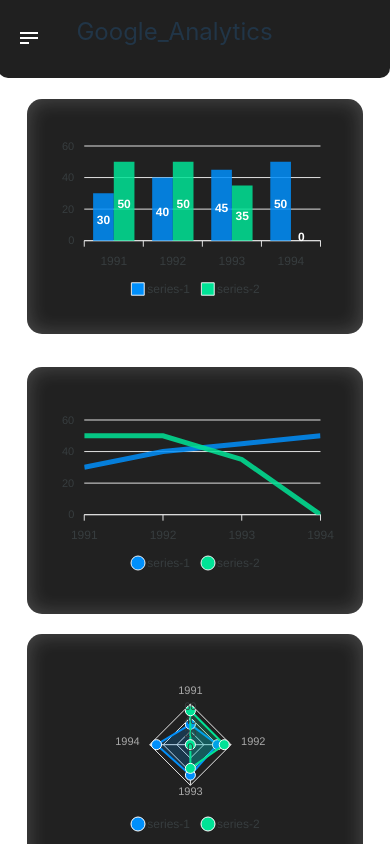
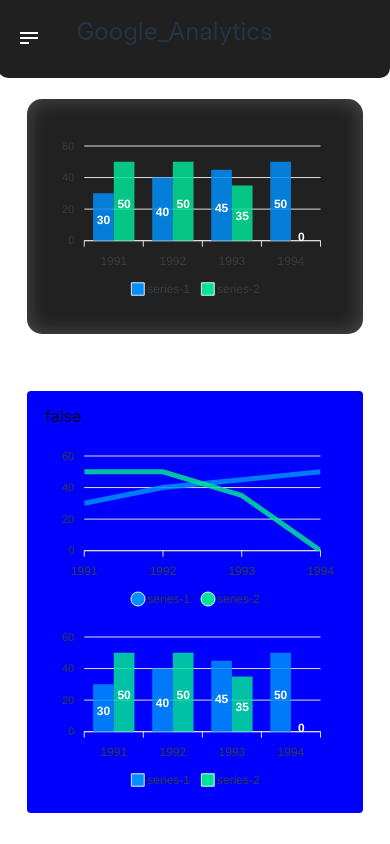
Before and after one commit to Ali-Azimi00/Analytics, a React (Vite) app: page /GA in a window 390 px wide. Shown: the top 844 px of the page. Built offline with nearby package versions, Linux system fonts and the light colour scheme.

Commit message:
title logo added, responsiveness being adjusted (flexbox)

```diff
--- a/index.html
+++ b/index.html
@@ -3,7 +3,7 @@
 
 <head>
   <meta charset="UTF-8" />
-  <link rel="icon" type="image/svg+xml" href="/vite.svg" />
+  <link rel="icon" type="image/svg+xml" href="/src/assets/AAlogo.png" />
   <!-- <meta name="viewport" content="width=device-width, initial-scale=1.0" /> -->
   <title>AA_Analytics</title>
 </head>
--- a/src/pages/GoogleAnalytics.jsx
+++ b/src/pages/GoogleAnalytics.jsx
@@ -1,44 +1,76 @@
 import React from 'react'
 import './analytics.css';
 import Grid from '@mui/material/Grid';
+import Card from '@mui/material/Card';
+import Chart from '../components/chart'
+// import { CardContent } from '@mui/material';
+import useMediaQuery from '@mui/material/useMediaQuery';
 
-import Chart from '../components/chart'
+function GA() {
+
+    const wMatch = useMediaQuery('(min-width:600px)');
+
+    console.log('change?', typeof wMatch)
 
 
 
-function GA() {
 
     return (
         <React.Fragment>
             {/* <h1 style={{ textAlign: "center" }}>Google Analytics</h1> */}
             <div className="boxes" style={{ padding: "5%", width: '90%', alignItems: 'flex-end' }} >
 
-
                 {/* try adding a second Grid container */}
                 <div>
                     <Grid container
-                        rowSpacing={2}
-                        columnSpacing={{ xs: 5, sm: 5, md: 5, lg: 10 }}
-                    // style={{ marginBottom: '2%' }}
+                        rowSpacing={5}
+                        columnSpacing={{ xs: 5, sm: 5, md: 5, lg: 5 }}
+                    // style={{ display: 'table', width: '100%' }}
                     >
-                        <Grid item xs={12} sm={12} md={9} lg={6}>
-                            <div className='aCard'>
+                        <Grid item xs={12} sm={12} md={9} lg={9}>
+                            <div className='aCard'
+                            // style={{ minHeight: '2vw', maxHeight: '65%' }}
+                            >
                                 <div>{<Chart type='bar' />}</div>
                             </div>
 
                         </Grid>
-                        <Grid item xs={12} sm={12} md={3} lg={6}>
-                            <div className='aCard'
-                                style={{ minHeight: '85%' }}
-                            >
-                                <div>{<Chart type='line' />}</div>
-                            </div>
+                        <Grid item xs={12} sm={12} md={3} lg={3} sx={{ display: "" }}>
+                            <Card
+                                variant='outline'
+                                sx={{
+                                    // background: 'transparent',
+                                    backgroundColor: `${wMatch ? 'red' : 'blue'}`,
+                                    // backgroundColor: 'blue',
+                                    //flexWrap 'wrap'fixes {lg}
+                                    display: 'flex',
+                                    flexWrap: 'wrap',
+                                    alignItems: "center",
+                                    justifyContent: 'center',
+                                    width: '100%',
+                                    height: '100%',
+                                    // paddingBottom: '40px'
+                                }}>
+                                <div className=''
+                                    style={{ minHeight: '2vw', maxHeight: '40%' }}
+                                >
+                                    <div>{`${wMatch}`}</div>
+                                    <div>{<Chart type='line' />}</div>
+                                </div>
+                                <div className=''
+                                    style={{ minHeight: '2vw', maxHeight: '45%' }}
+                                >
+                                    <div>{<Chart type='bar' />}</div>
+                                </div>
+                            </Card>
+
                         </Grid>
 
                         {/*  */}
 
                         <Grid item xs={12} sm={12} md={3} lg={4}>
-                            <div className='aCard'>
+                            <div className='aCard'
+                            >
                                 <div>{<Chart type='radar' />}</div>
                             </div>
                         </Grid>
@@ -60,7 +92,7 @@ function GA() {
                     </Grid>
                 </div>
             </div>
-        </React.Fragment>
+        </React.Fragment >
     )
 }
 
--- a/src/pages/analytics.css
+++ b/src/pages/analytics.css
@@ -2,7 +2,7 @@
     position: relative;
     border-radius: 15px;
     background-color: rgb(33, 33, 33);
-    height: auto;
+    height: 80%;
     width: 100%;
 
     /* padding: 2%; */
```
